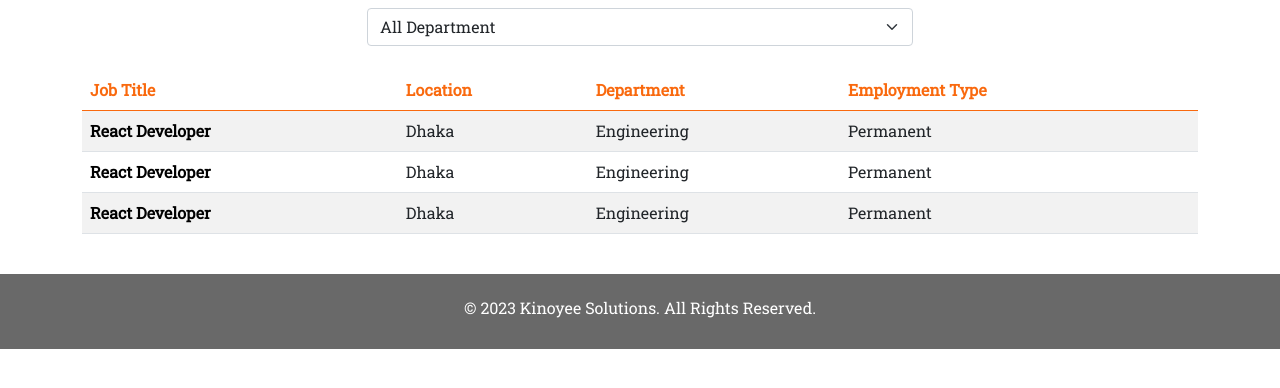
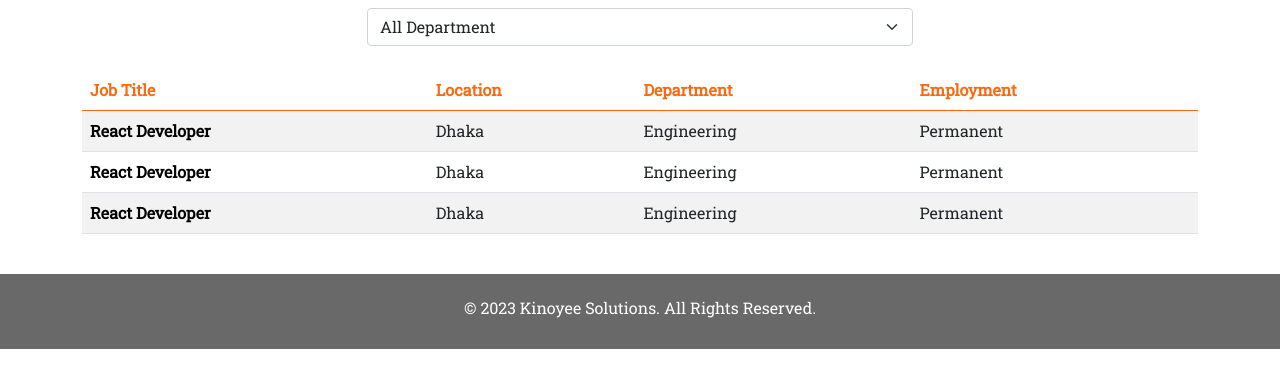
Before and after one commit to farhan8728/kinoyeeitsecond, a plain HTML site: page career.html in a window 1280 px wide. Shown: the part 150-538 px from the top of the page. Drawn offline with nearby package versions, Linux system fonts and the light colour scheme.

Commit message:
first commit

```diff
--- a/career.html
+++ b/career.html
@@ -100,7 +100,7 @@
                             <th scope="col" style="color:#f9690e">Job Title</th>
                             <th scope="col" style="color:#f9690e">Location</th>
                             <th scope="col" style="color:#f9690e">Department</th>
-                            <th scope="col" style="color:#f9690e">Employment Type</th>
+                            <th scope="col" style="color:#f9690e">Employment</th>
                           </tr>
                         </thead>
                         <tbody>
```
